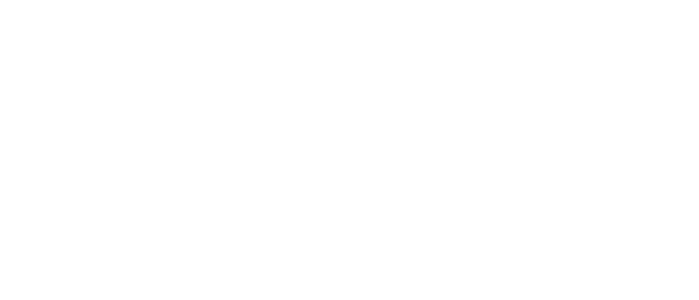
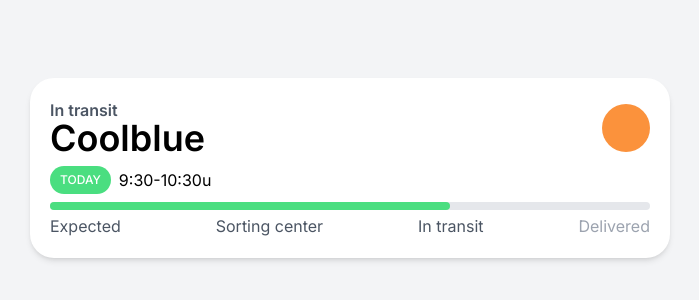
Before and after one commit to vinirooo/carrot-market, a Next.js app: page / in a window 1280 px wide. Shown: the part 232-532 px from the top of the page, without its empty margins (290-989 px from the left). Built offline with nearby package versions, Linux system fonts and the light colour scheme.

Commit message:
tailwind 기초 실습

```diff
--- a/app/page.tsx
+++ b/app/page.tsx
@@ -1,3 +1,35 @@
 export default function Home() {
-  return <main></main>;
+  return (
+    <main className="bg-gray-100 h-screen flex items-center justify-center p-5 dark:bg-gray-700">
+      <div className="bg-white shadow-md p-5 rounded-3xl w-full max-w-screen-sm dark:bg-gray-500">
+        <div className="flex justify-between items-center">
+          <div className="flex flex-col">
+            <span className="text-gray-600 font-semibold -mb-1 dark:text-gray-400">
+              In transit
+            </span>
+            <span className="text-4xl font-semibold dark:text-white">
+              Coolblue
+            </span>
+          </div>
+          <div className="size-12 bg-orange-400 rounded-full" />
+        </div>
+        <div className="my-2 flex items-center gap-2">
+          <span className="px-2.5 py-1.5 bg-green-400 hover:bg-green-500 text-xs font-medium uppercase rounded-full text-white hover:scale-125 transition">
+            Today
+          </span>
+          <span className="dark:text-white">9:30-10:30u</span>
+        </div>
+        <div className="relative">
+          <div className="bg-gray-200 w-full h-2 rounded-full absolute" />
+          <div className="bg-green-400 w-2/3 h-2 rounded-full absolute" />
+        </div>
+        <div className="flex justify-between items-center mt-5 text-gray-600 dark:text-gray-200">
+          <span>Expected</span>
+          <span>Sorting center</span>
+          <span>In transit</span>
+          <span className="text-gray-400 dark:text-gray-400">Delivered</span>
+        </div>
+      </div>
+    </main>
+  );
 }
--- a/tailwind.config.ts
+++ b/tailwind.config.ts
@@ -6,15 +6,7 @@
     "./components/**/*.{js,ts,jsx,tsx,mdx}",
     "./app/**/*.{js,ts,jsx,tsx,mdx}",
   ],
-  theme: {
-    extend: {
-      backgroundImage: {
-        "gradient-radial": "radial-gradient(var(--tw-gradient-stops))",
-        "gradient-conic":
-          "conic-gradient(from 180deg at 50% 50%, var(--tw-gradient-stops))",
-      },
-    },
-  },
+  theme: {},
   plugins: [],
 };
 export default config;
```
